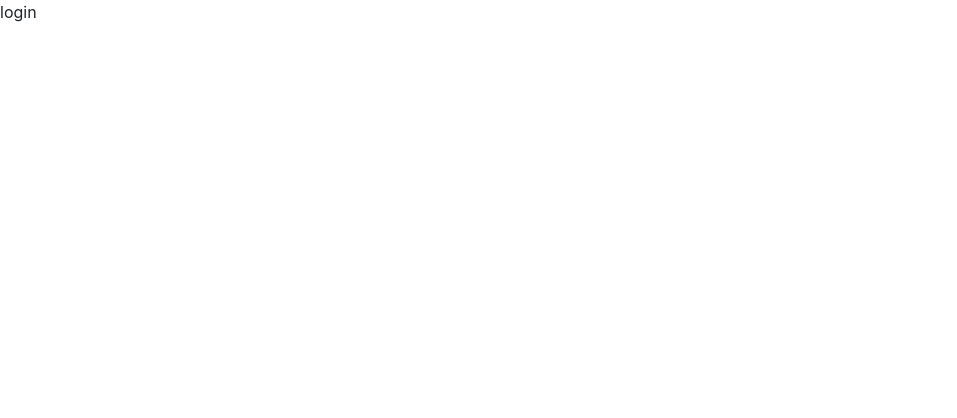
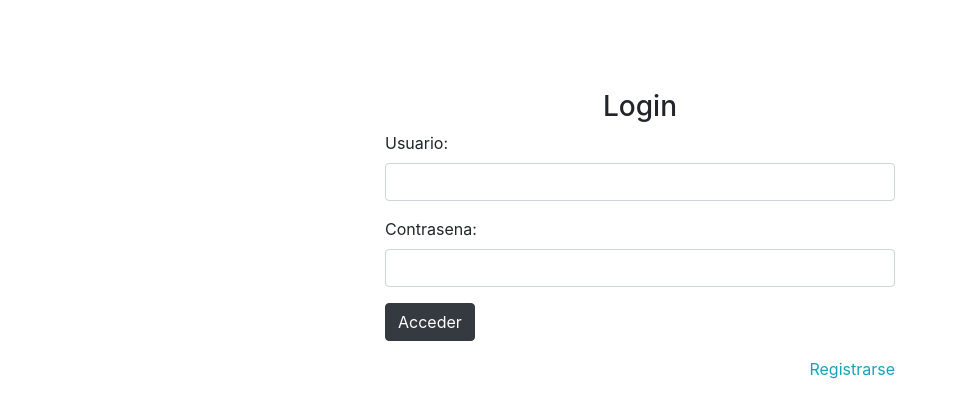
Before and after one commit to ccastillo32/hulk-store-frontend, an Angular app: page /login in a window 1280 px wide. Shown: the top 418 px of the page, without its empty margins (0-957 px from the left). Built offline with nearby package versions, Linux system fonts and the light colour scheme.

Commit message:
Login form

```diff
--- a/src/app/components/login/login.component.html
+++ b/src/app/components/login/login.component.html
@@ -1 +1,38 @@
-login
+<div id="login">
+    <h3 class="text-center text-white pt-5">Login form</h3>
+    <div class="container">
+        <div id="login-row" class="row justify-content-center align-items-center">
+            <div id="login-column" class="col-md-6">
+                <div id="login-box" class="col-md-12">
+                    <form [formGroup]="loginForm">
+
+                        <h3 class="text-center">Login</h3>
+
+                        <div class="form-group">
+                            <label for="username">Usuario:</label><br>
+                            <input type="text" formControlName="username" class="form-control">
+                            <span *ngIf="isEmpty('username')" class="error">Campo es obligatorio</span>
+                        </div>
+
+                        <div class="form-group">
+                            <label for="password">Contrasena:</label><br>
+                            <input type="password" formControlName="password" class="form-control">
+                            <span *ngIf="isEmpty('password')" class="error">Campo es obligatorio</span>
+                        </div>
+
+                        <div class="form-group row">
+                            <div class="col-sm-4">
+                                <button type="button" (click)="login()" class="btn btn-dark">Acceder</button>
+                            </div>
+                        </div>
+
+                        <div id="register-link" class="text-right">
+                            <a href="#" class="text-info">Registrarse</a>
+                        </div>
+
+                    </form>
+                </div>
+            </div>
+        </div>
+    </div>
+</div>
--- a/src/app/components/login/login.component.ts
+++ b/src/app/components/login/login.component.ts
@@ -1,4 +1,5 @@
 import { Component, OnInit } from '@angular/core';
+import { FormControl, FormGroup, Validators } from '@angular/forms';
 
 import { RoutingService } from '../../routing/routing.service';
 
@@ -9,6 +10,14 @@ import { RoutingService } from '../../routing/routing.service';
 
 export class LoginComponent implements OnInit {
 
+    loading: boolean = false;
+    formSubmitted: boolean = false;
+
+    loginForm = new FormGroup({
+        username: new FormControl('', [Validators.required]),
+        password: new FormControl('', [Validators.required])
+    });
+
     constructor() {
 
     }
@@ -17,4 +26,19 @@ export class LoginComponent implements OnInit {
 
     }
 
+    login(): void {
+
+        this.formSubmitted = true;
+
+        if(this.loginForm.valid) {
+            console.log('Is valid');
+        }
+
+    }
+
+    isEmpty(fieldName: string): boolean {
+        return this.loginForm.get(fieldName).hasError('required')
+                && (this.loginForm.get(fieldName).touched || this.formSubmitted)
+    }
+
 }
--- a/src/app/routing/routing.module.ts
+++ b/src/app/routing/routing.module.ts
@@ -16,7 +16,7 @@ const routes: Routes = [
     {path: 'register-movement', component: RegisterMovementComponent},
     {path: 'movement-list', component: MovementListComponent},
     {path: 'login', component: LoginComponent},
-    {path: '**', redirectTo: '/products', pathMatch: 'full'}
+    {path: '**', redirectTo: '/login', pathMatch: 'full'}
 ];
 
 @NgModule({
```
Also changed, not shown: src/app/components/components.module.ts (+5 -2 lines).
